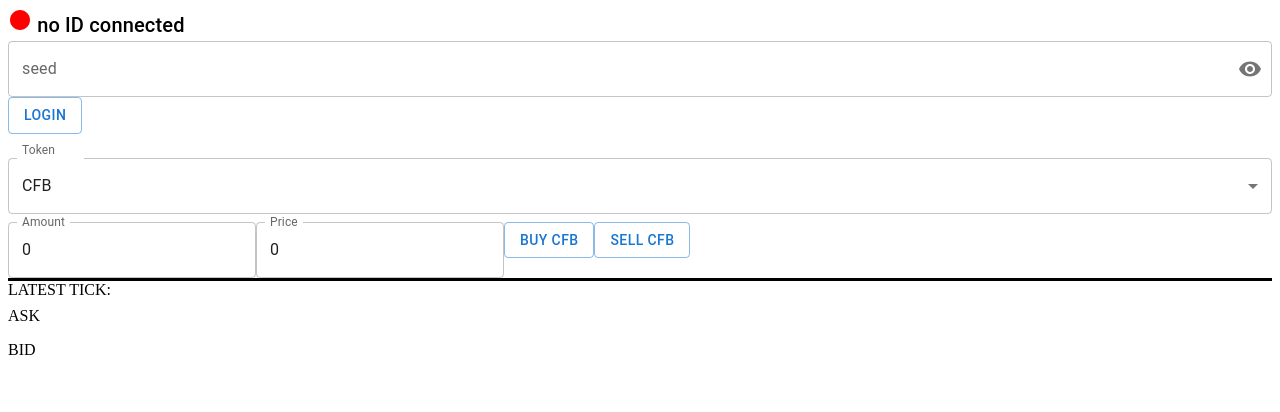
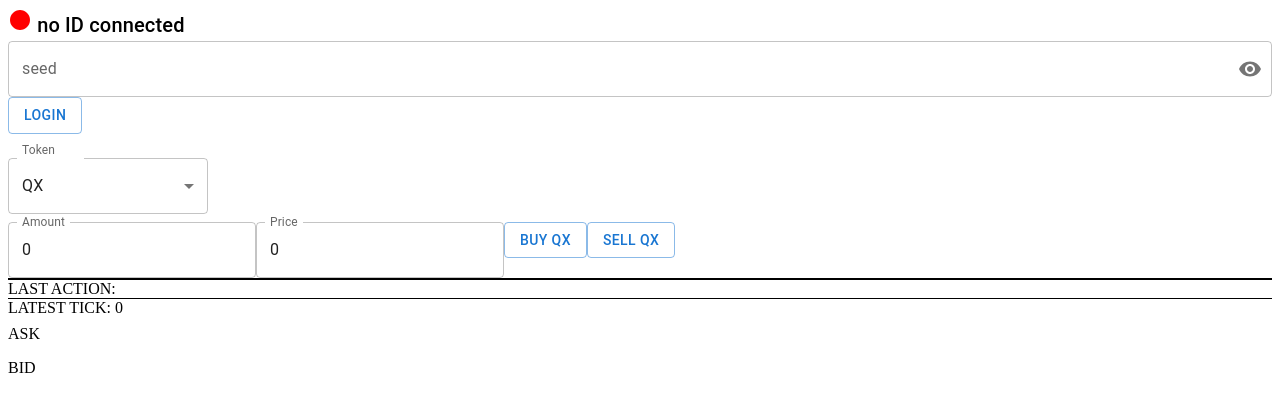
Before and after one commit to serendipity-seeker/min-qx, a React (Vite) app: page / in a window 1280 px wide. Shown: the top 412 px of the page. Built offline with nearby package versions, Linux system fonts and the light colour scheme.

Commit message:
v2: fixes

```diff
--- a/src/App.jsx
+++ b/src/App.jsx
@@ -72,32 +72,19 @@ const App = () => {
   const [assets, setAssets] = useState([]);
   const [amount, setAmount] = useState(0);
   const [price, setPrice] = useState(0);
-  const [showOrders, setShowOrders] = useState(true);
-  const [tradingLink, setTradingLink] = useState(tradingURL);
   const [loadRefresh, setLoadRefresh] = useState(false);
 
   const [seed, setSeed] = useState("");
   const [showSeed, setShowSeed] = useState(false);
-  const [latestTick, setLatestTick] = useState("LATEST TICK:");
-  const [log, setLog] = useState("LOG: ");
+  const [latestTick, setLatestTick] = useState(0);
+  const [log, setLog] = useState("");
   const [orderTick, setOrderTick] = useState(0);
   const [showLog, setShowLog] = useState(false);
 
   const [askOrders, setAskOrders] = useState([]);
   const [bidOrders, setBidOrders] = useState([]);
-  const [tabIndex, setTabIndex] = useState(7);
-
-  useEffect(() => {
-    //Implementing the setInterval method
-    const interval = setInterval(() => {
-      setShowLog(latestTick < orderTick);
-    }, 2000);
-
-    //Clearing the interval
-    return () => clearInterval(interval);
-  }, []);
-
-  // const p = "aaaaaaaaaaaaaaaaaaaaaaaaaaaaaaaaaaaaaaaaaaaaaaaaaaaaaaa";
+  const [tabIndex, setTabIndex] = useState(0);
+  const tabLabels = [...ISSUER.keys()];
 
   const valueOfAssetName = (asset) => {
     const bytes = new Uint8Array(8);
@@ -252,7 +239,7 @@ const App = () => {
     const qubicPackage = await qubic.createIdPackage(seed);
     const ID = qubicPackage.publicId;
     setId(ID);
-    console.log(qubicPackage.publicId);
+    console.log(ID);
     // // const res = await new QubicHelper().createIdPackage(p);
     // // console.log(res.publicId);
     setBalance((await qBalance(ID)).balance);
@@ -264,6 +251,9 @@ const App = () => {
         ])
       )
     );
+
+    setAskOrders(await qFetchAssetOrders(tabLabels[tabIndex], "Ask"));
+    setBidOrders(await qFetchAssetOrders(tabLabels[tabIndex], "Bid"));
 
     setShowOrders(false);
   };
@@ -335,7 +325,9 @@ const App = () => {
     console.log(await res.json());
 
     setLog(
-      `LOG: ${type}: ${amount} asset(s) of ${asset} for ${price} qu per token on tick ${orderTick}`
+      `${type}: ${rmAmount ? rmAmount : amount} asset(s) of ${asset} for ${
+        rmPrice ? rmPrice : price
+      } qu per token on tick ${latestTick + tickOffset}`
     );
     return "OK";
   };
@@ -379,8 +371,11 @@ const App = () => {
         );
         // setAskOrders(await qFetchAssetOrders(tabLabels[tabIndex], "Ask"));
         // setBidOrders(await qFetchAssetOrders(tabLabels[tabIndex], "Bid"));
-        setLatestTick(`LATEST TICK: ${await qFetchLatestTick()}`);
+        let tick = await qFetchLatestTick();
+        console.log(tick, orderTick);
+        setLatestTick(tick);
         // await qFetchAssetOrders();
+        setShowLog(tick < orderTick);
       }, 5000);
     }
 
@@ -388,37 +383,14 @@ const App = () => {
     return () => clearInterval(intervalId);
   }, [id]); // Depend on isLoggedIn
 
-  // START
-  const handleChanged = async (event) => {
+  const changeAsset = async (event) => {
     setTabIndex(event.target.value);
     setAskOrders(await qFetchAssetOrders(tabLabels[event.target.value], "Ask"));
     setBidOrders(await qFetchAssetOrders(tabLabels[event.target.value], "Bid"));
   };
 
-  const tabLabels = [...ISSUER.keys()];
-
-  const [selectedAsk, setSelectedAsk] = useState(-1);
-  const [selectedBid, setSelectedBid] = useState(-1);
-
   return (
     <>
-      <Box sx={{ width: "100%" }}>
-        {/* <AppBar position="static">
-          <Tabs
-            value={tabIndex}
-            onChange={(e, newValue) => setTabIndex(newValue)}
-          >
-            {tabLabels.map((label, index) => (
-              <Tab label={label} key={index} />
-            ))}
-          </Tabs>
-        </AppBar> */}
-        {/* <Box sx={{ padding: 3 }}>
-          {tabIndex === 0 && <div>Content for Tab 1</div>}
-          {tabIndex === 1 && <div>Content for Tab 2</div>}
-          {tabIndex === 2 && <div>Content for Tab 3</div>}
-        </Box> */}
-      </Box>
       <Typography variant="h6" component="h4">
         <CircleIcon sx={{ color: id ? "green" : "red" }}></CircleIcon>
         {id ? `ID: ${id}` : " no ID connected"}
@@ -483,7 +455,12 @@ const App = () => {
         sx={{ paddingTop: 1, marginTop: 2 }}
       >
         <InputLabel>Token</InputLabel>
-        <Select value={tabIndex} onChange={handleChanged} label="Select Tab">
+        <Select
+          sx={{ width: "20%", maxWidth: 200 }}
+          value={tabIndex}
+          onChange={changeAsset}
+          label="Select Tab"
+        >
           {tabLabels.map((label, index) => (
             <MenuItem value={index} key={index}>
               {label}
@@ -530,16 +507,12 @@ const App = () => {
         </Button>
         <Divider sx={{ bgcolor: "black" }} />
         <Divider sx={{ bgcolor: "black" }} />
-        {showLog ? { log } : <></>}
+        LAST ACTION: {log}
         <Divider sx={{ bgcolor: "black" }} />
-        {latestTick}
+        LATEST TICK: {latestTick}
       </List>
       ASK
       <Box sx={{ width: "100%", maxWidth: 900, bgcolor: "background.paper" }}>
-        {/* <Typography variant="h6" sx={{ padding: 2 }}>
-          Orders
-        </Typography> */}
-
         <List
           sx={{ width: "100%", maxWidth: 900, bgcolor: "background.paper" }}
         >
@@ -547,24 +520,8 @@ const App = () => {
             const labelId = `checkbox-list-label-${item}`;
 
             return (
-              <ListItem
-                key={item}
-                // secondaryAction={
-                //   <IconButton edge="end" aria-label="comments">
-                //     <CommentIcon />
-                //   </IconButton>
-                // }
-                onClick={() => {
-                  setAmount(item.numberOfShares);
-                  setPrice(item.price);
-                }}
-                disablePadding
-              >
-                <ListItemButton
-                  role={undefined}
-                  // onClick={handleToggle(value)}
-                  dense
-                >
+              <ListItem key={item} disablePadding>
+                <ListItemButton role={undefined} dense>
                   <ListItemIcon>
                     {id === item.entityId ? (
                       <DeleteIcon
@@ -604,10 +561,6 @@ const App = () => {
       </Box>
       BID
       <Box sx={{ width: "100%", maxWidth: 900, bgcolor: "background.paper" }}>
-        {/* <Typography variant="h6" sx={{ padding: 2 }}>
-          Orders
-        </Typography> */}
-
         <List
           sx={{ width: "100%", maxWidth: 900, bgcolor: "background.paper" }}
         >
@@ -615,26 +568,8 @@ const App = () => {
             const labelId = `checkbox-list-label-${item}`;
 
             return (
-              <ListItem
-                key={item}
-                // secondaryAction={
-                //   <IconButton edge="end" aria-label="comments">
-                //     <CommentIcon />
-                //   </IconButton>
-                // }
-                onClick={() => {
-                  setAmount(item.numberOfShares);
-                  setPrice(item.price);
-                  setSelectedBid(index);
-                  setSelectedAsk(-1);
-                }}
-                disablePadding
-              >
-                <ListItemButton
-                  role={undefined}
-                  // onClick={handleToggle(value)}
-                  dense
-                >
+              <ListItem key={item} disablePadding>
+                <ListItemButton role={undefined} dense>
                   <ListItemIcon>
                     {id === item.entityId ? (
                       <DeleteIcon
```
